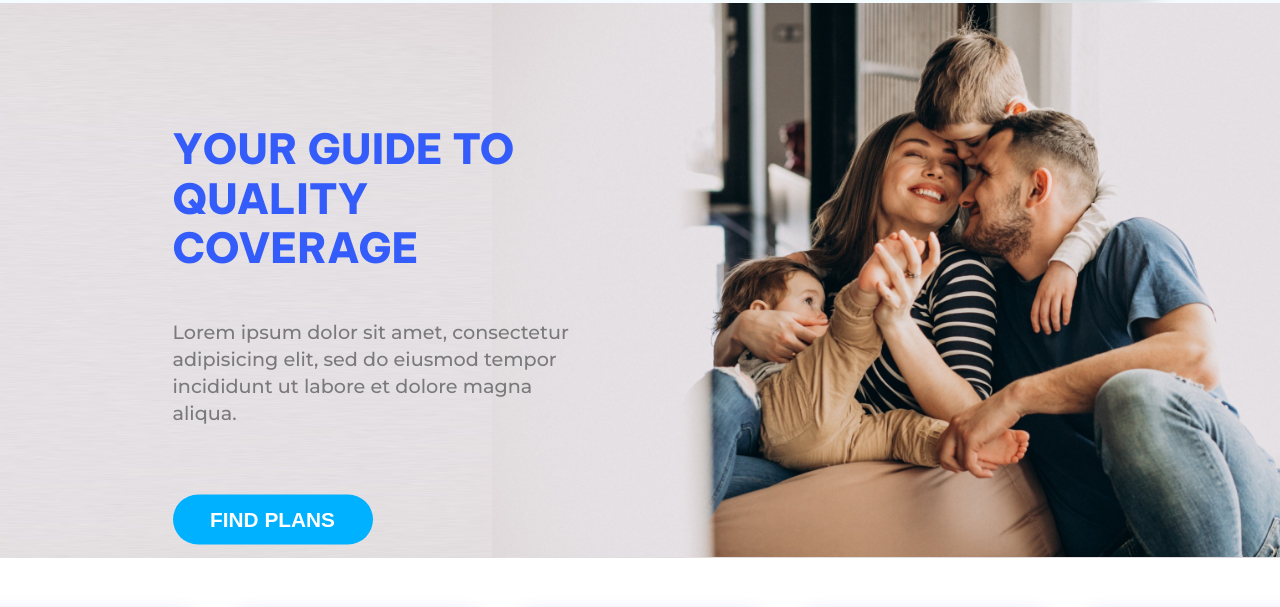
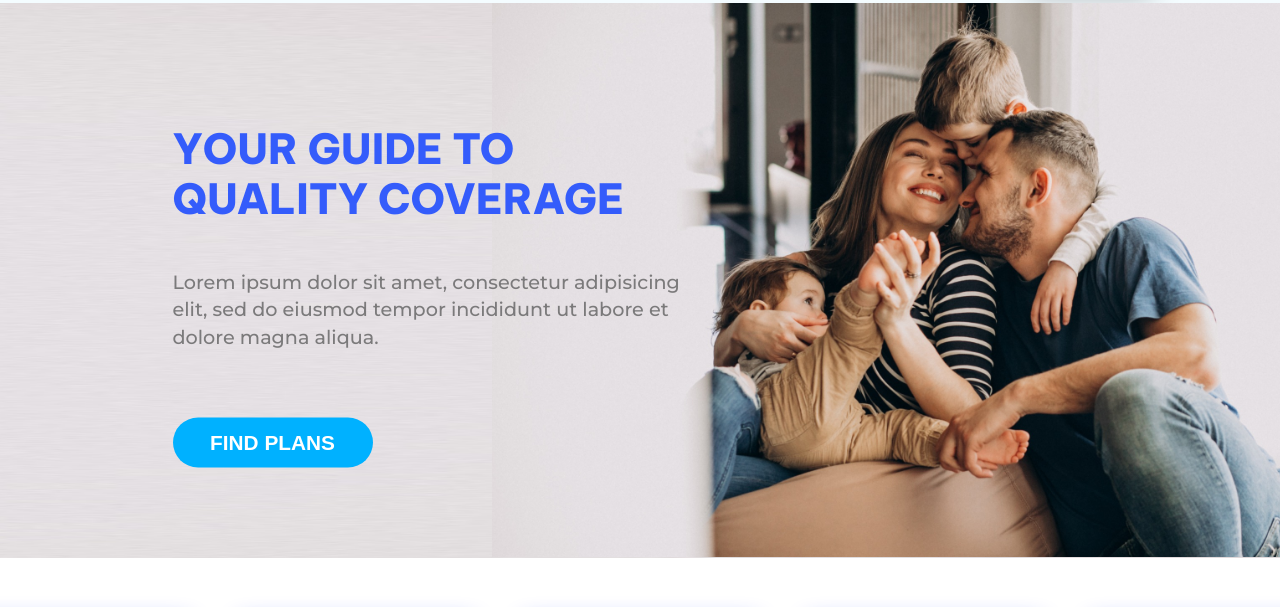
Before and after one commit to migmm/Challenge_A-Teamwork_Insurezella, a plain HTML site: page index.html in a window 1280 px wide. Shown: the part 127-734 px from the top of the page. Drawn offline with Linux system fonts and the light colour scheme.

Commit message:
Adjusted width and added extra breakpoint

```diff
--- a/css/main/hero.css
+++ b/css/main/hero.css
@@ -90,7 +90,7 @@
     }
 
     #hero-content {
-        max-width: 30%;
+        max-width: 40%;
         z-index: 1;
         color: white;
         position: absolute;
@@ -125,3 +125,10 @@
         background-color: var(--skyblue);
     }
 }
+
+/********** Extra Breakpoints *********/
+@media screen and (min-width: 1080px) and (max-width: 1490px) {
+    #hero-content {
+        max-width: 60%;
+    }
+}
```
